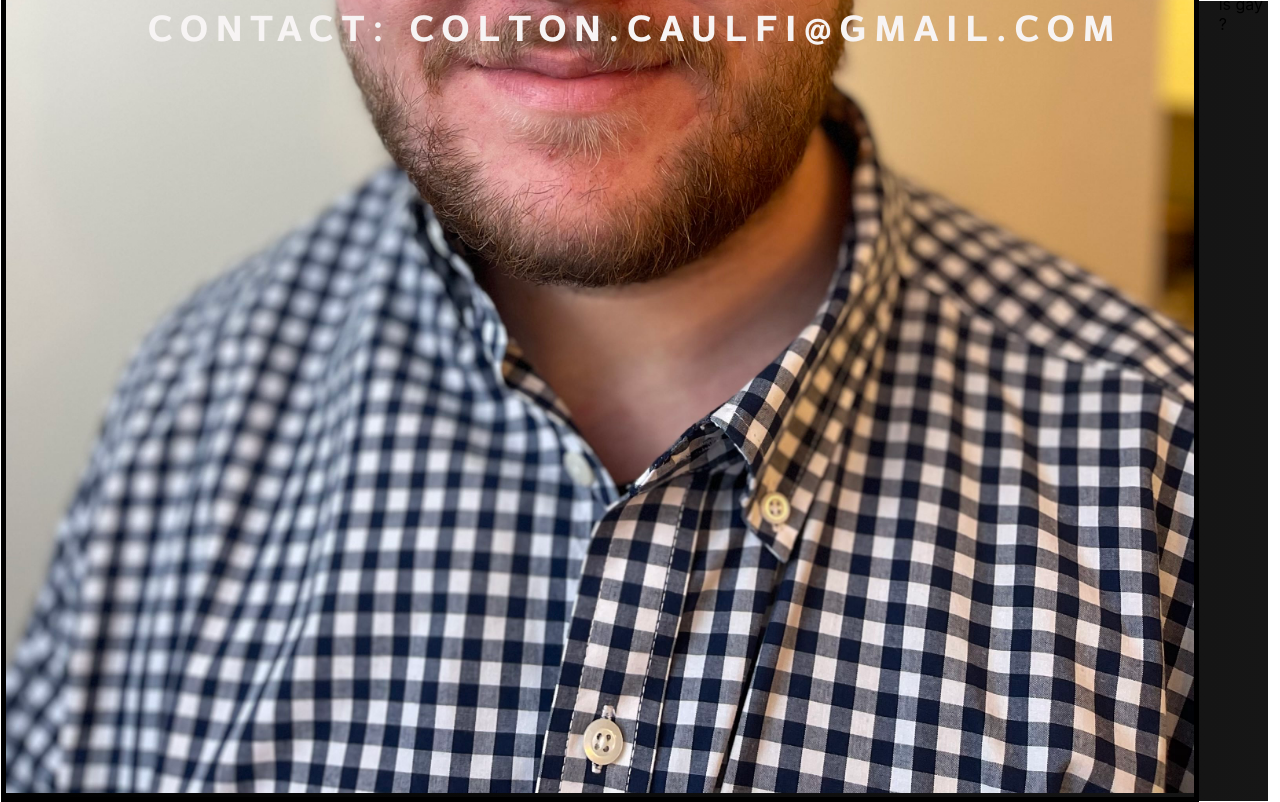
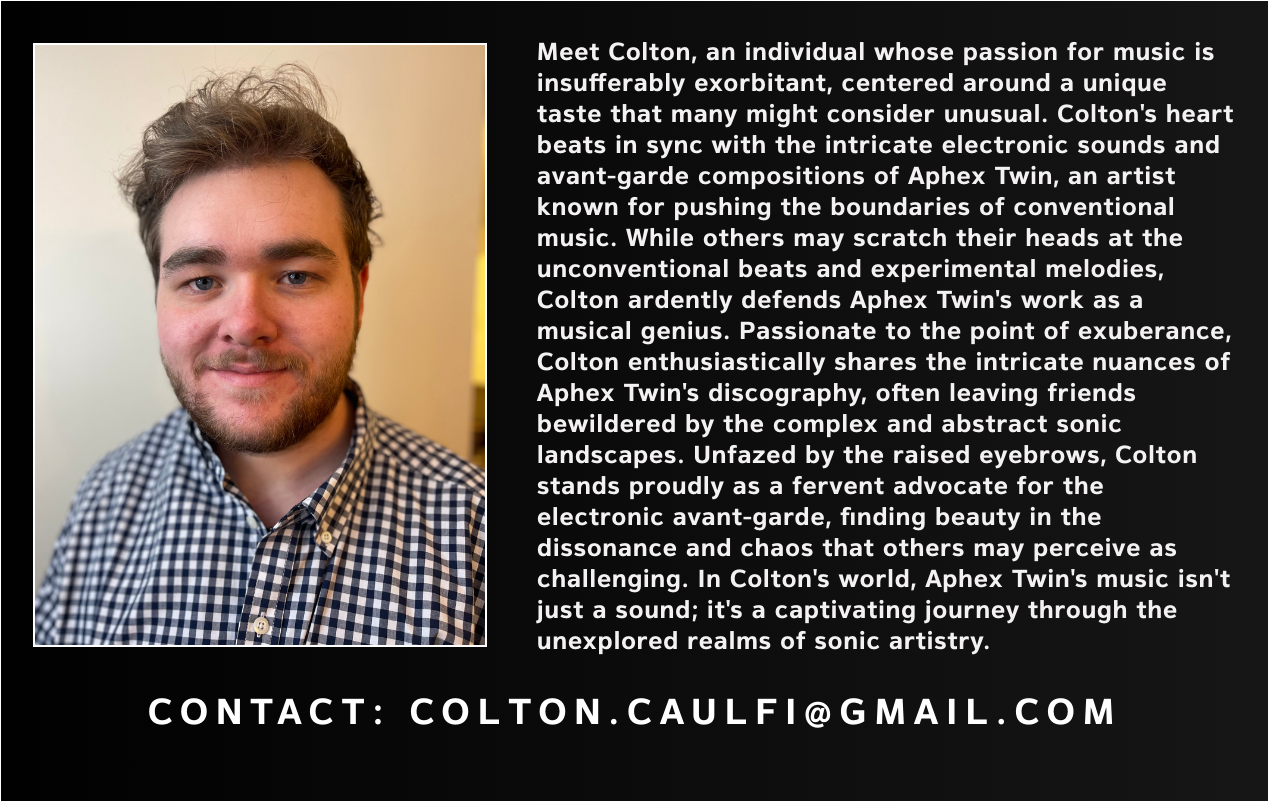
Before and after one commit to gavincaul/ColtonCaulfieldWebsite, a React (Create React App) app: page /About in a window 1280 px wide. Built offline with nearby package versions, Linux system fonts and the light colour scheme.

Commit message:
about page

```diff
--- a/src/pages/About.js
+++ b/src/pages/About.js
@@ -6,11 +6,29 @@
   return (
     <div className="gradient_background">
       <div className="wrapper">
-        <div className="box img">
-          <img src="/IMG_9676.jpg" alt="Colton Portrait" />
+        <div className="center-content">
+          <div className="box img">
+            <img src="/IMG_9676.jpg" alt="Colton Portrait" />
+          </div>
         </div>
         <div className="text-group">
-          Colton is gay ?
+        Meet Colton, an individual whose
+        passion for music is insufferably exorbitant,
+        centered around a unique taste that many might consider unusual.
+        Colton's heart beats in sync with the intricate electronic sounds
+         and avant-garde compositions of Aphex Twin, an artist known for
+         pushing the boundaries of conventional music. While others may
+         scratch their heads at the unconventional beats and experimental
+         melodies, Colton ardently defends Aphex Twin's work as a musical
+         genius. Passionate to the point of exuberance, Colton enthusiastically
+         shares the intricate nuances of Aphex Twin's discography, often
+         leaving friends bewildered by the complex and abstract sonic
+         landscapes. Unfazed by the raised eyebrows, Colton stands proudly as
+         a fervent advocate for the electronic avant-garde, finding beauty
+         in the dissonance and chaos that others may perceive as challenging.
+          In Colton's world, Aphex Twin's music isn't just a sound; it's a
+          captivating journey through the unexplored realms of sonic artistry.
+
         </div>
       </div>
       <div className="sec">CONTACT: COLTON.CAULFI@GMAIL.COM</div>
--- a/src/pages/Page.css
+++ b/src/pages/Page.css
@@ -64,22 +64,41 @@
     text-align: center;
 }
 .wrapper {
-    height: 5px;
     display: flex;
-    gap: 20px;
-    align-items: center; /* Center items vertically */
+    justify-content: center;
+    align-items: center;
+    height: 86vh;
+}
+.center-content {
+    text-align: center;
 }
 
 .box {
-    border: 5px solid #000;
+    border: 2px solid #fffefe;
+    width: 450px;
 }
 
 .box img {
     width: 100%;
-    height: 100%;
-    object-fit: cover;
+    height: auto;
+    object-fit: fill;
+    display: block;
+}
+
+.text-group {
+    margin-left: 50px;
+    padding-top: 1.4rem;
+    font-family: 'MagnumSans', magnumsans;
+    font-size: 24.6px;
+    max-width: 700px;
+    margin-bottom: 20px;
+    color: #f3f1f1;
+    position: relative;
+    text-align: left;
+
 }
 
 .sec {
     text-align: center;
+    color: white;
 }
```
